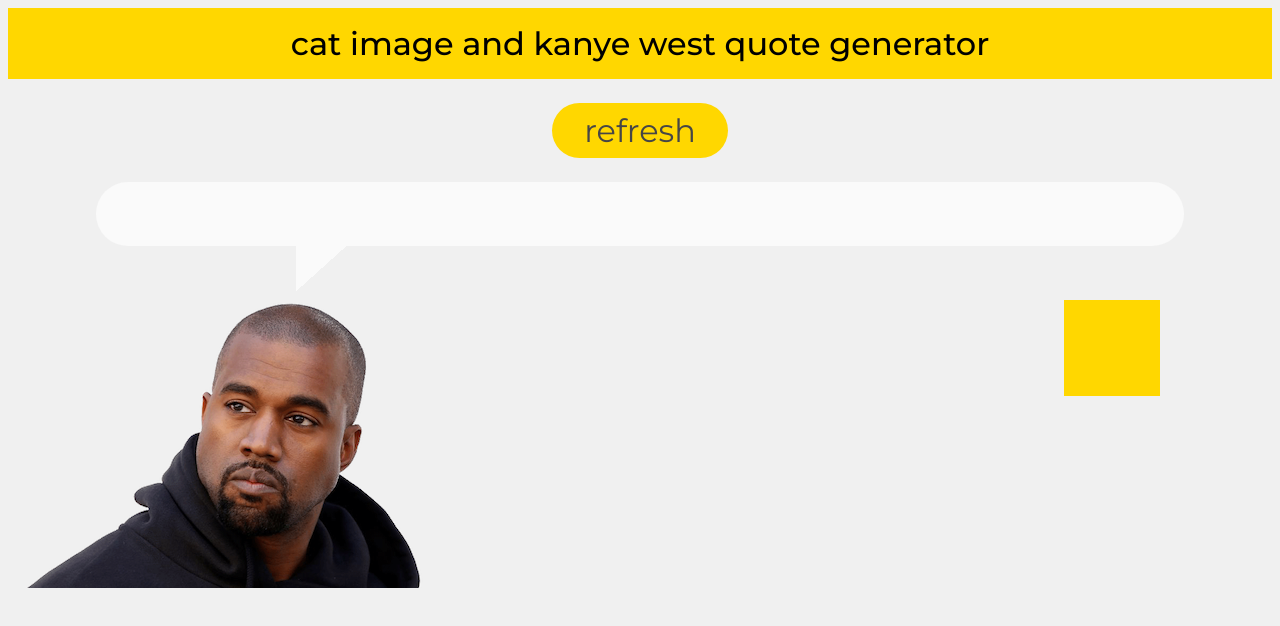
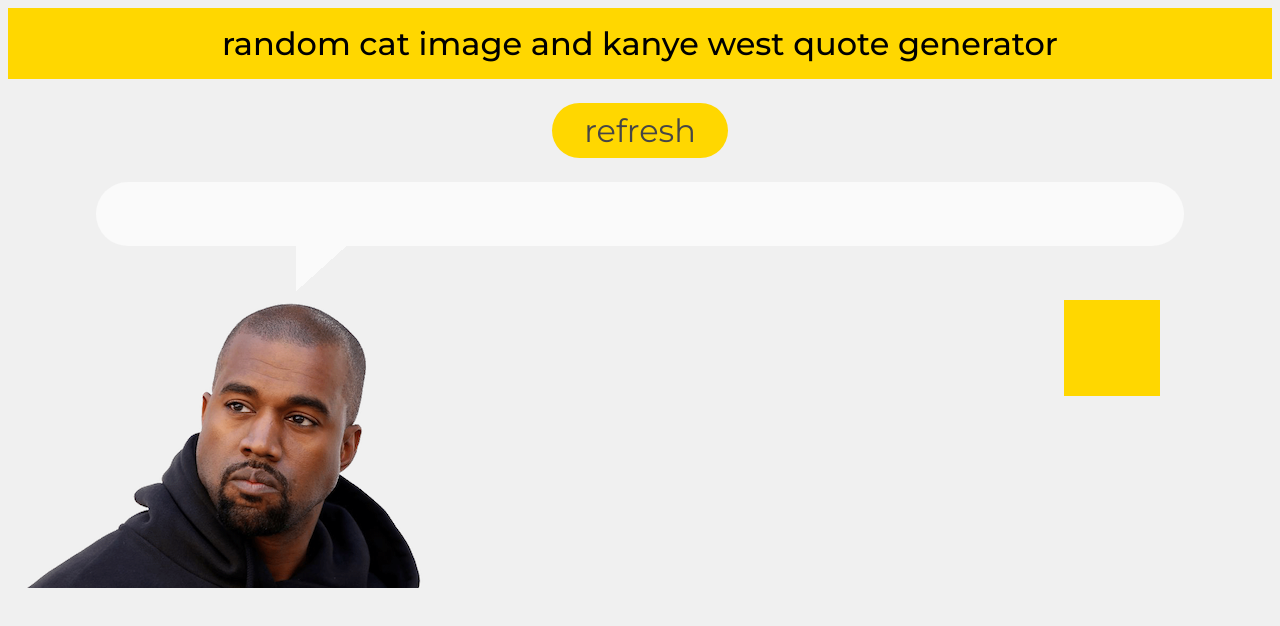
Before and after one commit to alixpel/generator, a plain HTML site: page index.html in a window 1280 px wide. Drawn offline with Linux system fonts and the light colour scheme; no server answers.

Commit message:
modify title

```diff
--- a/index.html
+++ b/index.html
@@ -9,7 +9,7 @@
   </head>
   <body>
     <!-- page content -->
-    <h1>cat image and kanye west quote generator</h1>
+    <h1>random cat image and kanye west quote generator</h1>
     <div class="refresh-button">
       <a class="refresh" href="index.html">refresh</a>
     </div>
```
